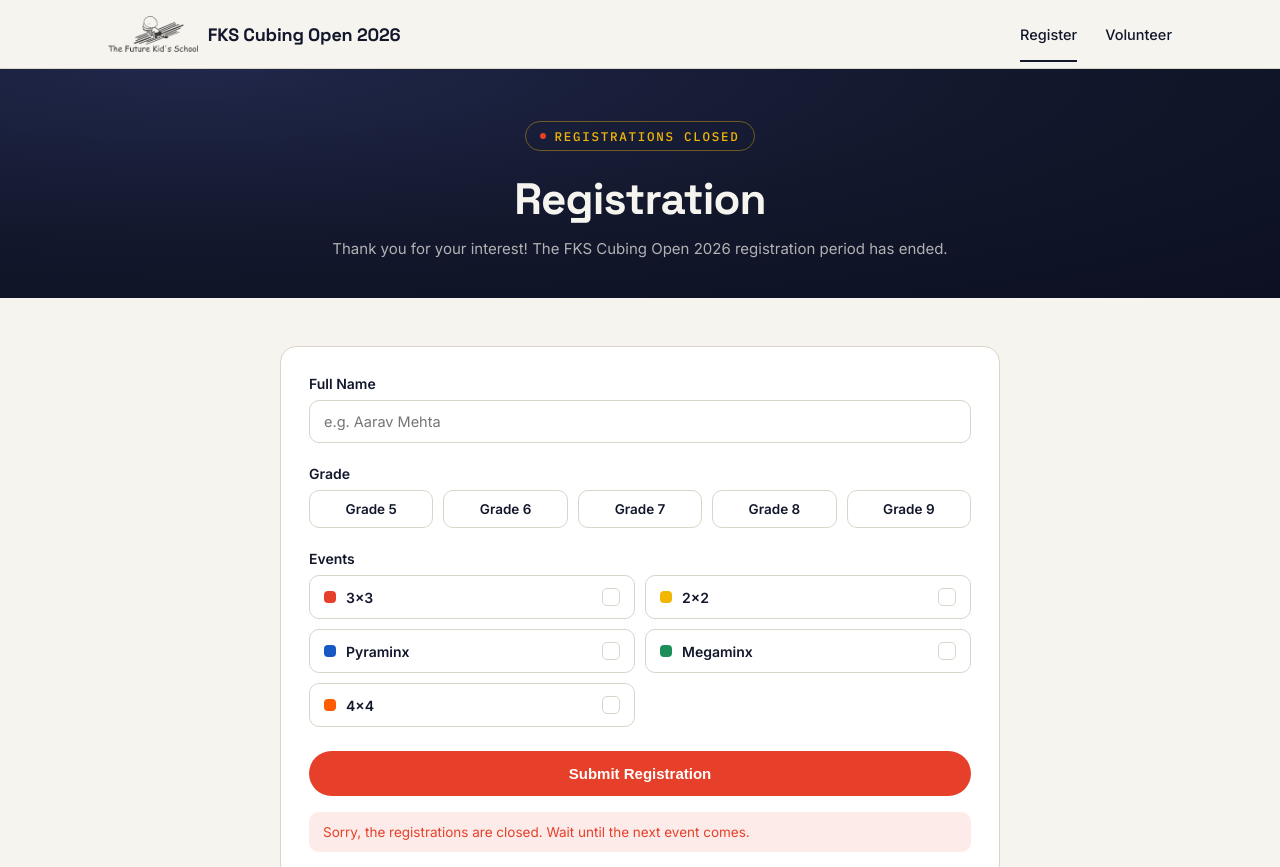
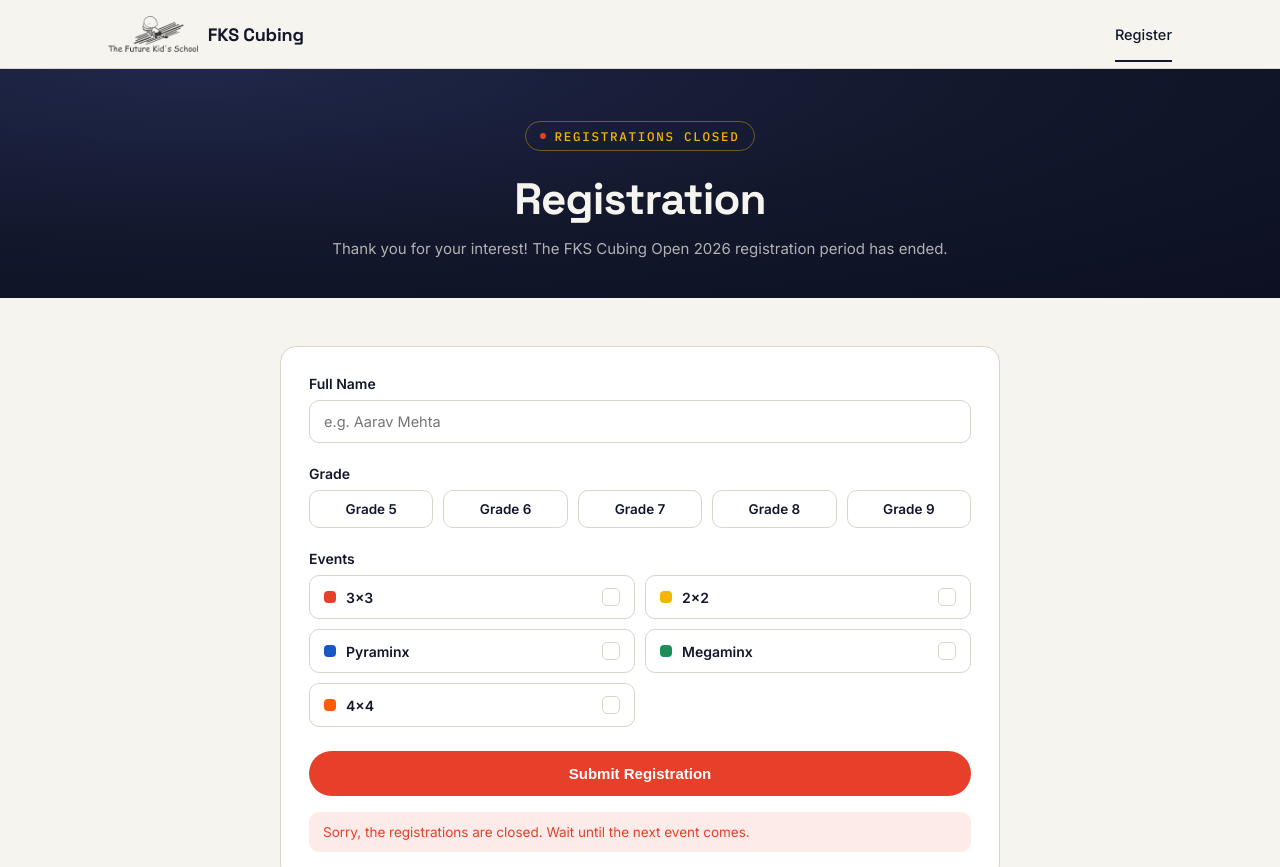
Before and after one commit to deathsurgeon14/official-cubing-website, a website: page registration.html in a window 1280 px wide. Shown: the top 867 px of the page. Drawn offline with Linux system fonts and the light colour scheme.

Commit message:
Update navigation logo text for registration page

```diff
--- a/registration.html
+++ b/registration.html
@@ -83,11 +83,10 @@
 <nav>
   <div class="nav-inner">
     <a href="index.html" class="logo">
-     <img src="FKS Logo.png" class="logo-mark"> <span>FKS Cubing Open 2026</span>
+     <img src="FKS Logo.png" class="logo-mark"> <span>FKS Cubing</span>
     </a>
     <div class="nav-links">
       <a href="#" class="active">Register</a>
-      <a href="volunteer.html" id="volunteerLink">Volunteer</a>
     </div>
   </div>
 </nav>
```
